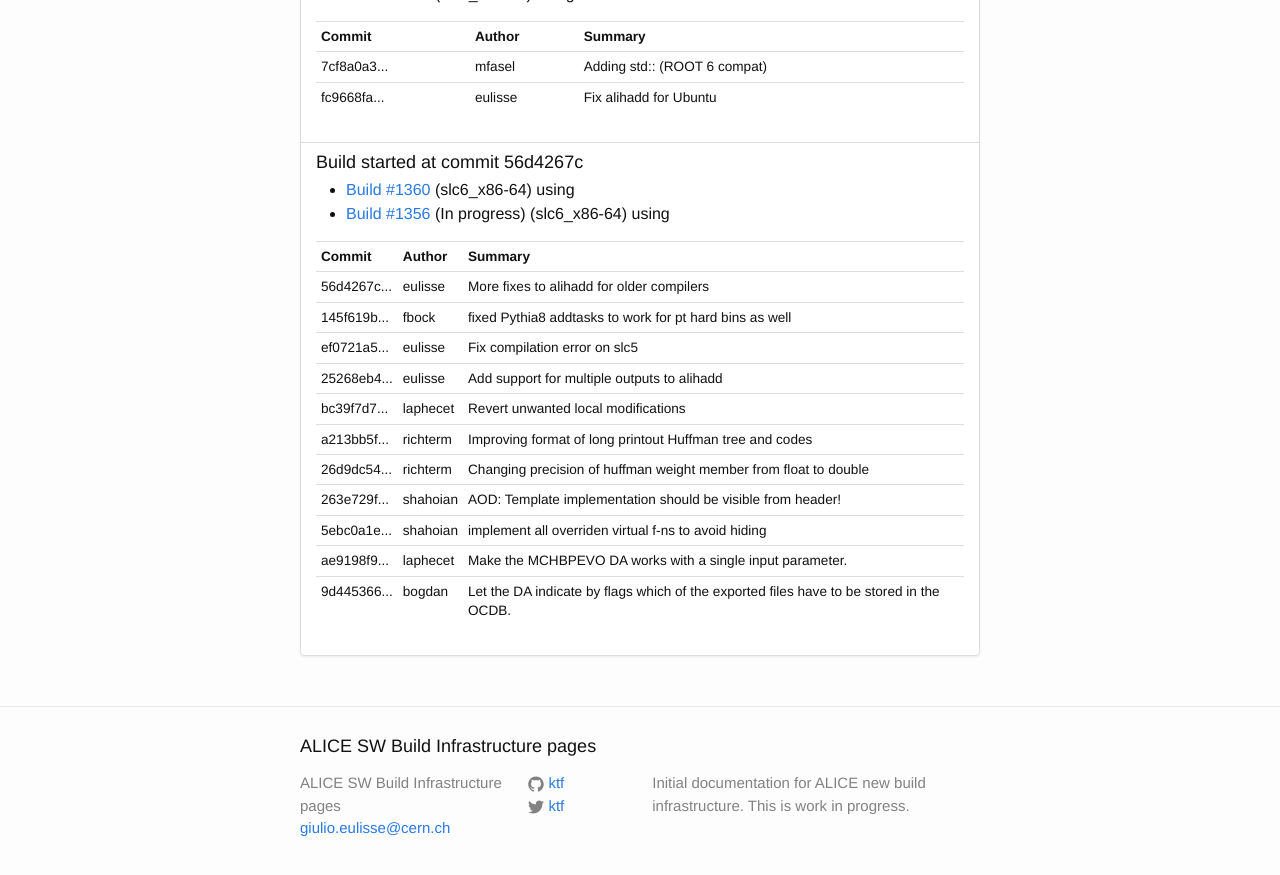
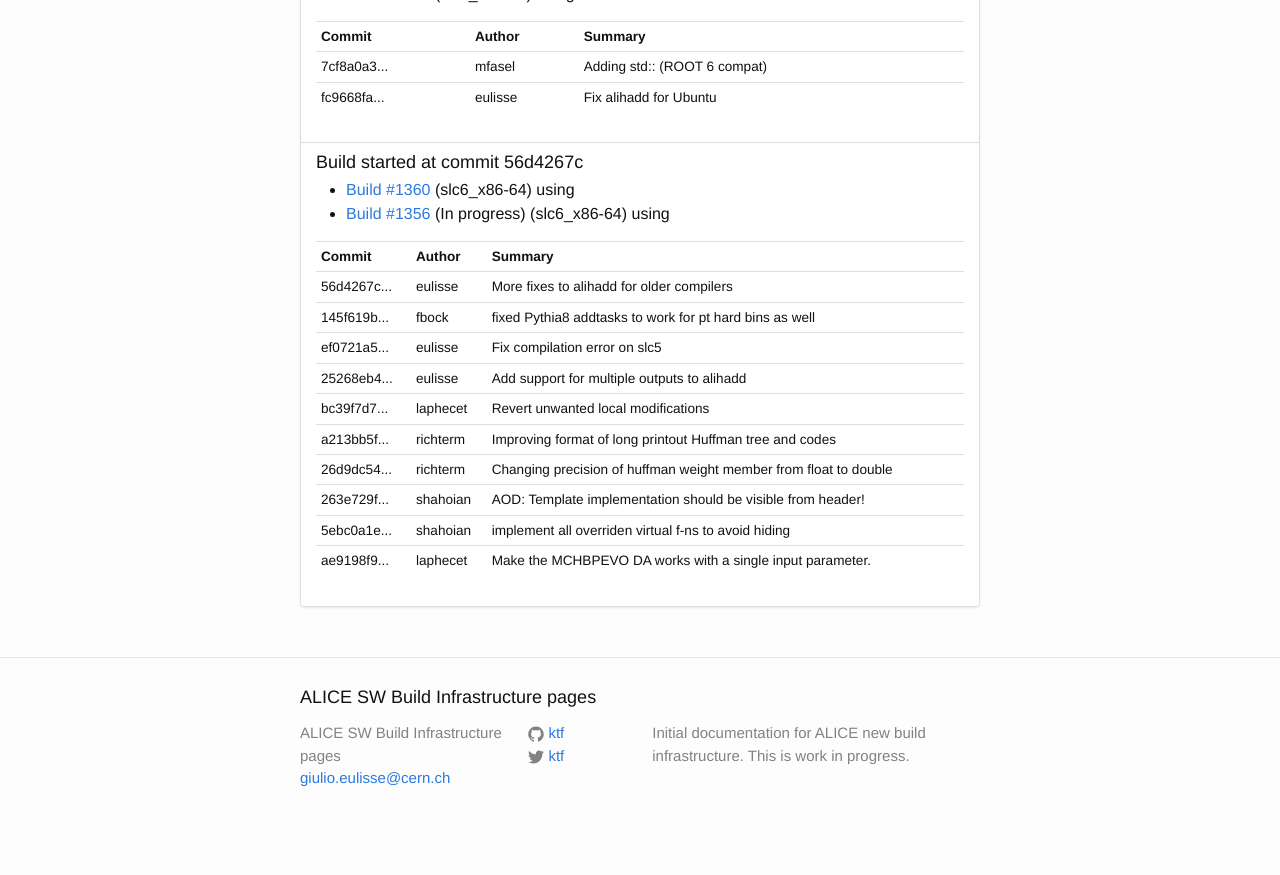
Before and after one commit to alisw/alisw.github.io, a Jekyll site: the page built from index.html, in a window 1280 px wide and 900 px high, scrolled down 2614 px. Shown: the top 875 px of the window. Built offline with Jekyll 4.4.1, drawn with Linux system fonts in a browser that asks for light colours; nearby versions of some CDN libraries; after the commit the page ends 3464 px from its top, so only the background shows below that.

Commit message:
Updated results.

```diff
--- a/_data/commits-aliroot-master.yaml
+++ b/_data/commits-aliroot-master.yaml
@@ -133,8 +133,3 @@
  message: >-
     Make the MCHBPEVO DA works with a single input parameter.
  author: !!str laphecet
--
- commit: "9d44536693e23df6ec02fc5634a669fb92c18f5e"
- message: >-
-    Let the DA indicate by flags which of the exported files have to be stored in the OCDB.
- author: !!str bogdan
```
